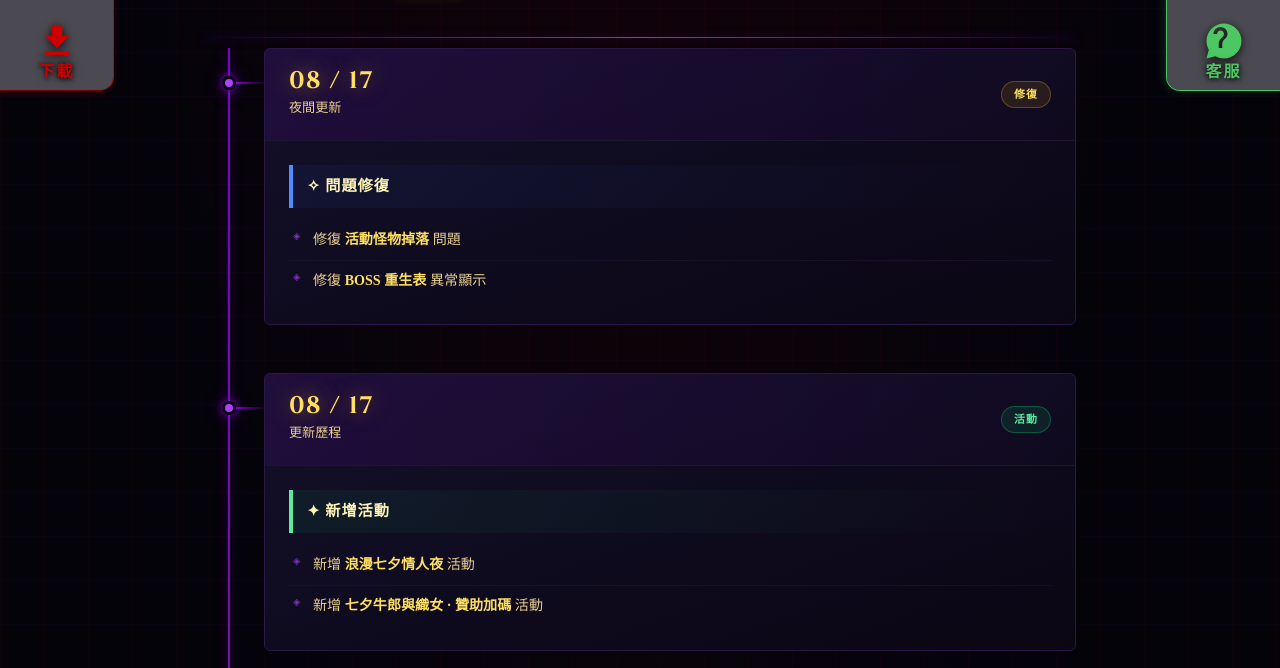
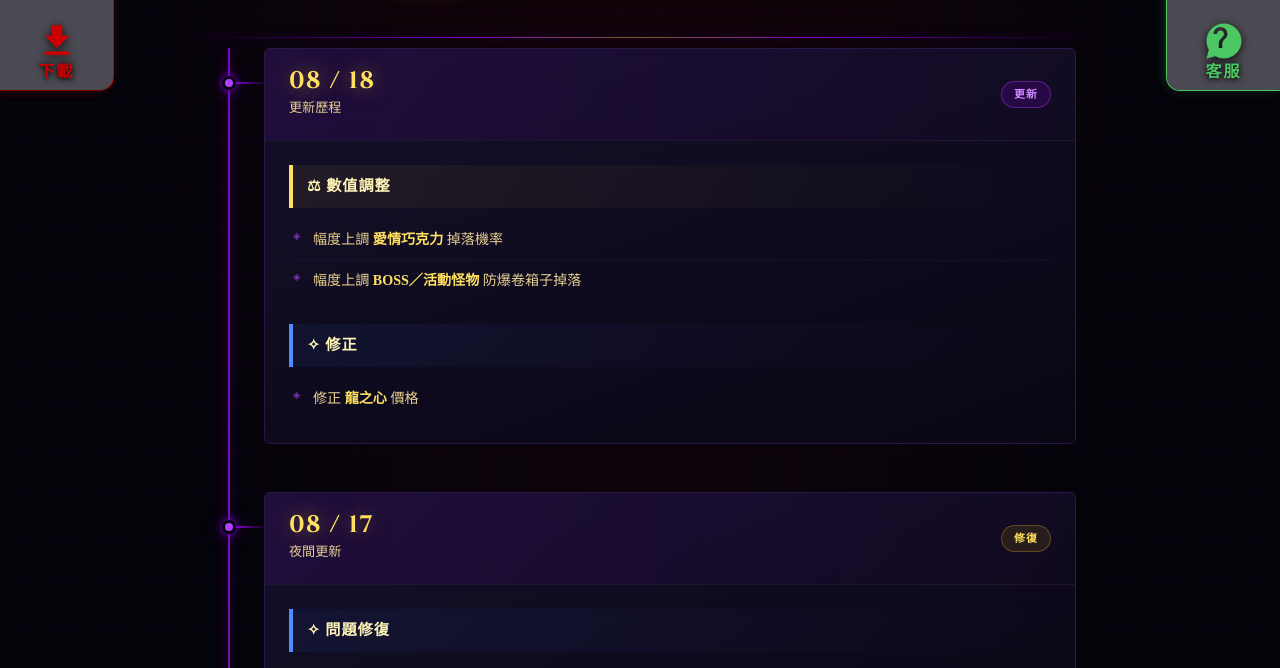
Before and after one commit to xin-jun-team/souldevourer-paradise, a plain HTML site: page pages/news.html in a window 1280 px wide. Shown: the part 432-1100 px from the top of the page. Drawn offline with Linux system fonts and the light colour scheme; grey boxes are pictures that could not be loaded; files whose address does not match are found by name.

Commit message:
更新歷程：08/18（數值調整+修正）
上調愛情巧克力掉落、BOSS/活動怪物防爆卷箱子掉落；修正龍之心價格

Co-Authored-By: Claude Opus 4.8 (1M context) <noreply@anthropic.com>

```diff
--- a/pages/news.html
+++ b/pages/news.html
@@ -373,6 +373,36 @@
 
       <!-- ═══ 時間軸 ═══ -->
       <div class="nlog-timeline">
+
+        <!-- ────── 08/18 更新 ────── -->
+        <div class="nlog-entry">
+          <div class="nlog-card">
+            <div class="nlog-card-header">
+              <div>
+                <div class="nlog-date">08 / 18</div>
+                <div class="nlog-date-sub">更新歷程</div>
+              </div>
+              <div class="nlog-tags">
+                <span class="nlog-tag nlog-tag--update">更新</span>
+              </div>
+            </div>
+            <div class="nlog-card-body">
+              <div class="nlog-section nlog-section--balance">
+                <div class="nlog-section-title">⚖ 數值調整</div>
+                <ul class="nlog-list">
+                  <li>幅度上調 <span class="nlog-highlight">愛情巧克力</span> 掉落機率</li>
+                  <li>幅度上調 <span class="nlog-highlight">BOSS／活動怪物</span> 防爆卷箱子掉落</li>
+                </ul>
+              </div>
+              <div class="nlog-section nlog-section--fix">
+                <div class="nlog-section-title">✧ 修正</div>
+                <ul class="nlog-list">
+                  <li>修正 <span class="nlog-highlight">龍之心</span> 價格</li>
+                </ul>
+              </div>
+            </div>
+          </div>
+        </div>
 
         <!-- ────── 08/17 夜間更新 ────── -->
         <div class="nlog-entry">
```
